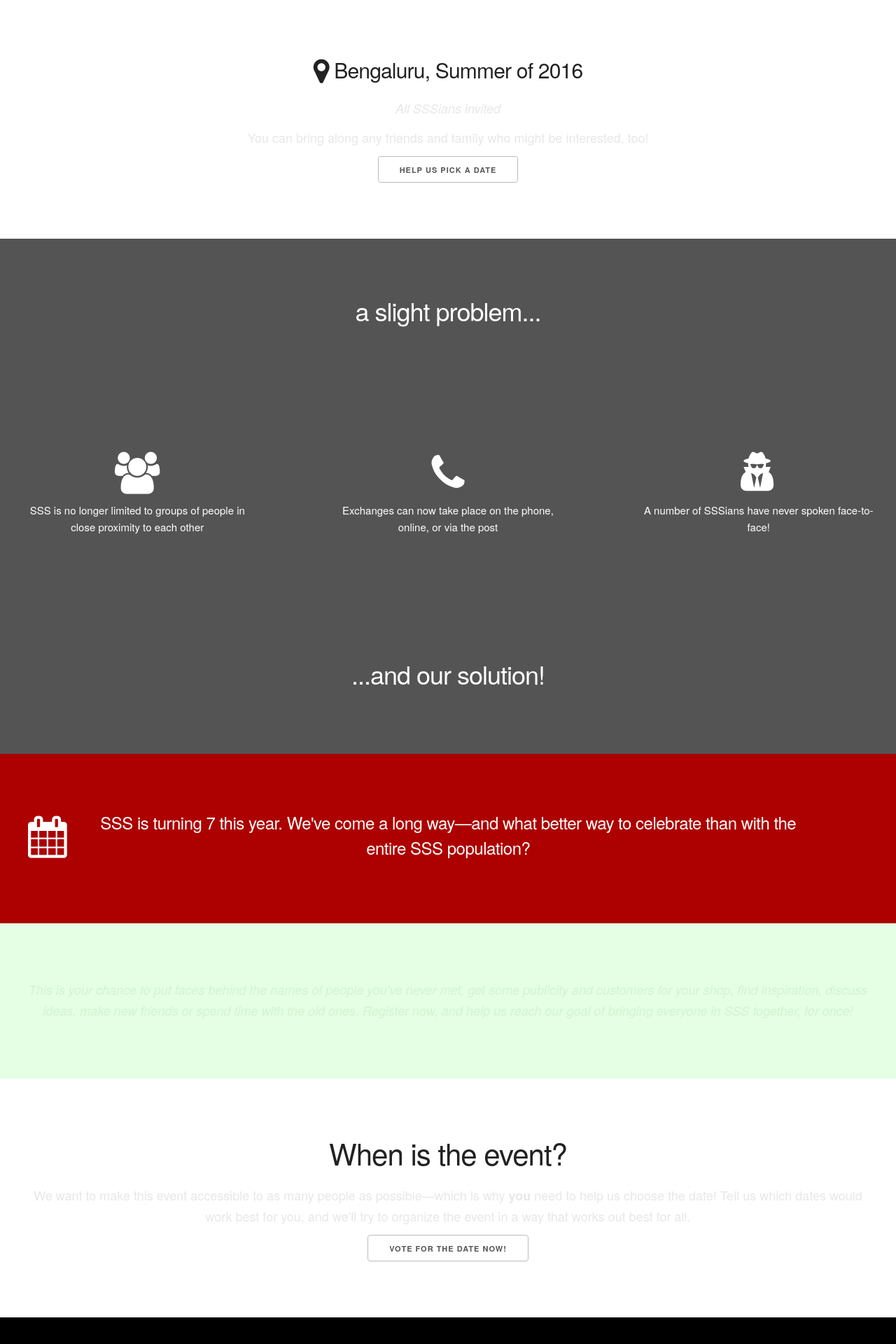
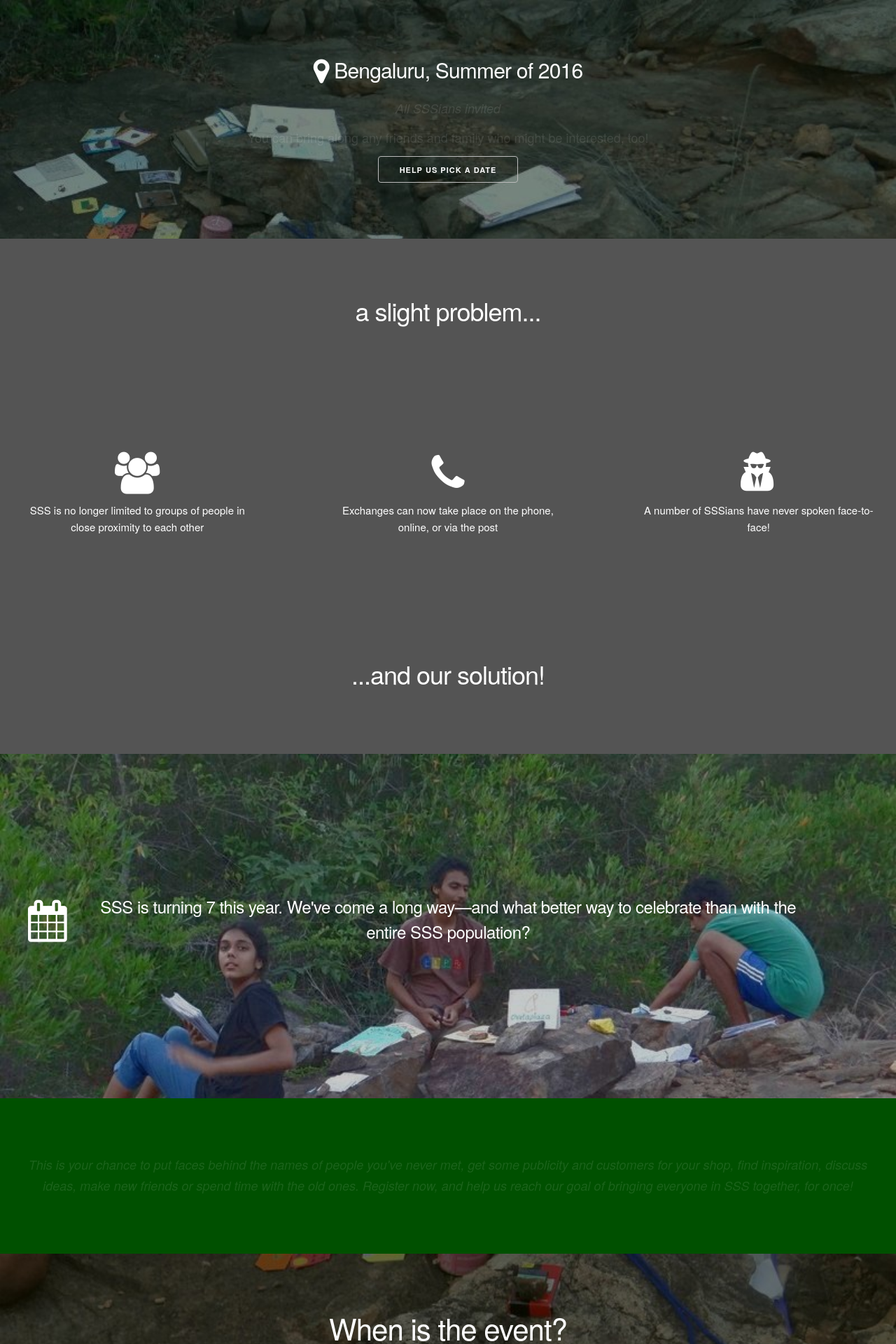
Before and after one commit to badrihippo/2016meet.sic.sssnet.tk, a Flask app: page / in a window 1280 px wide. Shown: the part 600-2520 px from the top of the page at 70% size. Run offline with Flask 2, Linux system fonts and the light colour scheme; parts of the project's set-up code (start-up, migrations or seed data) failed here and were passed over; some libraries are stand-ins or nearby versions.

Commit message:
Add photos to landing background

```diff
--- a/templates/index.htm
+++ b/templates/index.htm
@@ -10,6 +10,15 @@
     margin-top: 2em;
     margin-bottom: 1em;
   }
+  .section.event-details {
+    background-image:url({{ url_for('static', filename='img/shop-display2.jpg') }});
+    background-size: cover;
+    background-color: #000000;
+    color: #FFFFFF;
+  }
+  .section.event-details a {
+    color: #FFFFFF;
+  }
   .section.slight-problem,
   .section.problem-list,
   .section.our-solution
@@ -20,10 +29,23 @@
   .section.sss-birthday {
     background-color: #AD0000;
     color: #FFFFFF;
+    background-image:url({{ url_for('static', filename='img/sssians.jpg') }});
+    background-size: cover;
+    padding-top: 20rem;
+    padding-bottom: 20rem;
   }
   .section.this-is-your-chance {
-    background-color: #E4FFE4;
-    color: #408540
+    background-color: #005000;
+    color: #FFFFFF;
+  }
+  .section.date-selection {
+    background-image:url({{ url_for('static', filename='img/shop-display.jpg') }});
+    background-size: cover;
+    background-color: #000000;
+    color: #FFFFFF;
+  }
+  .section.date-selection a {
+    color: #FFFFFF;
   }
   .section.landing-footer {
     background-color: #000000;
```
Also changed, not shown: static/img/shop-display.jpg (added), static/img/shop-display2.jpg (added), static/img/sssians.jpg (added).
